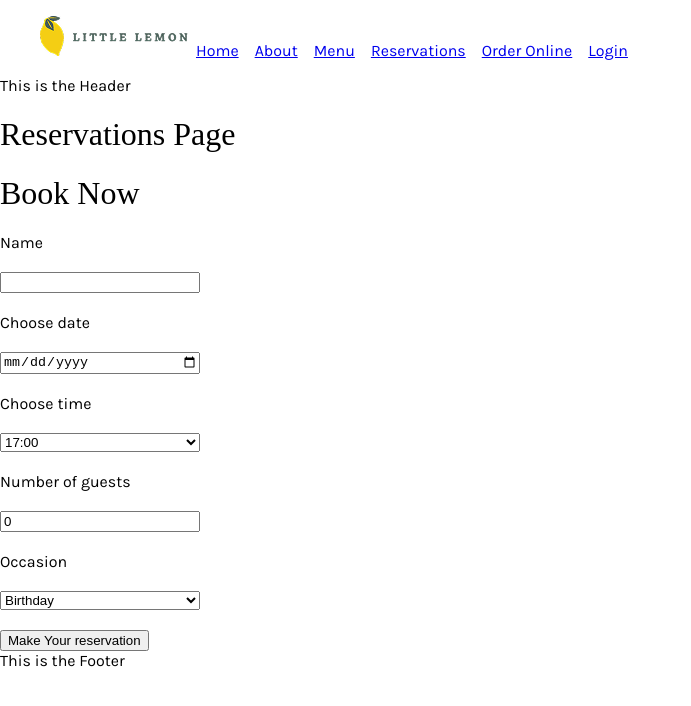
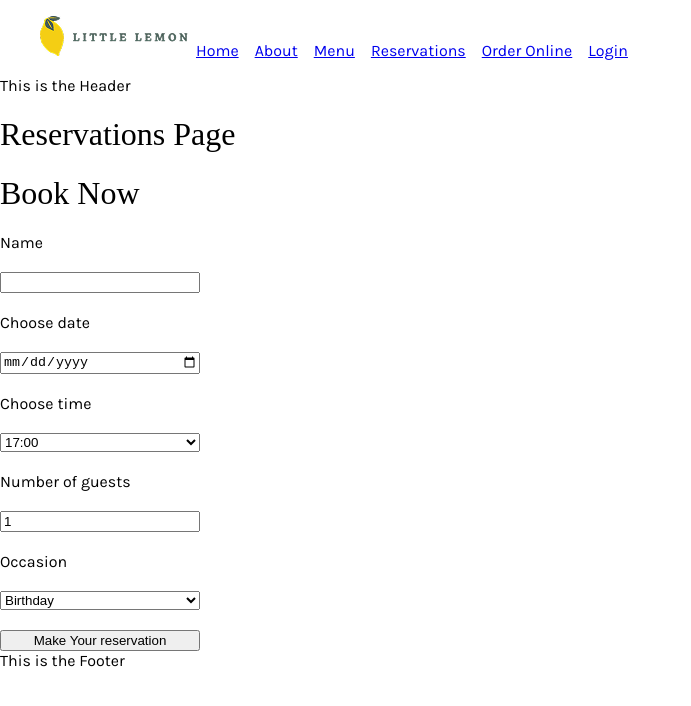
Before and after one commit to ajkendal/coursera-little-lemon-project, a React (Create React App) app: page /reservations in a window 1280 px wide. Shown: the top 706 px of the page, without its empty margins (0-691 px from the left). Built offline with nearby package versions, Linux system fonts and the light colour scheme; a web font is replaced by a local one.

Commit message:
Module 3 changes

```diff
--- a/src/components/BookingForm.js
+++ b/src/components/BookingForm.js
@@ -1,12 +1,14 @@
 import { useState } from "react";
-import { Link } from "react-router-dom";
+import { useNavigate } from "react-router-dom";
 
 const BookingForm = (props) => {
   const [name, setName] = useState("");
   const [date, setDate] = useState("");
   const [time, setTime] = useState("");
-  const [guestNo, setGuestNo] = useState(0);
+  const [guestNo, setGuestNo] = useState(1);
   const [occasion, setOccasion] = useState("");
+
+  const navigate = useNavigate();
 
   function handleDateChange(e) {
     setDate(e.target.value);
@@ -14,15 +16,20 @@ const BookingForm = (props) => {
     props.updateTimes(e.target.value);
   }
 
+  const handleSumbit = (e) => {
+    e.preventDefault();
+    navigate("/confirmed")
+  };
   return (
     <>
       <h1>Book Now</h1>
-      <form style={{ display: "grid", maxWidth: "200px", gap: "20px" }}>
+      <form style={{ display: "grid", maxWidth: "200px", gap: "20px" }} onSubmit={handleSumbit}>
         <label for="res-name">Name</label>
         <input
           type="text"
           id="res-name"
           value={name}
+          required
           onChange={(e) => setName(e.target.value)}
         />
         <label for="res-date">Choose date</label>
@@ -30,12 +37,14 @@ const BookingForm = (props) => {
           type="date"
           id="res-date"
           value={date}
+          required
           onChange={handleDateChange}
         />
         <label for="res-time">Choose time</label>
         <select
           id="res-time "
           value={time}
+          required
           onChange={(e) => setTime(e.target.value)}
         >
           {props.availableTimes.availableTimes.map((availableTime) => {
@@ -50,20 +59,22 @@ const BookingForm = (props) => {
           max="10"
           id="guests"
           value={guestNo}
+          required
           onChange={(e) => setGuestNo(e.target.value)}
         />
         <label for="occasion">Occasion</label>
         <select
           id="occasion"
           value={occasion}
+          required
           onChange={(e) => setOccasion(e.target.value)}
         >
           <option>Birthday</option>
           <option>Anniversary</option>
         </select>
-        <Link to="/confirmation">
-          <input type="submit" value="Make Your reservation" />
-        </Link>
+
+        <input type="submit" value="Make Your reservation" />
+
       </form>
     </>
   );
```
